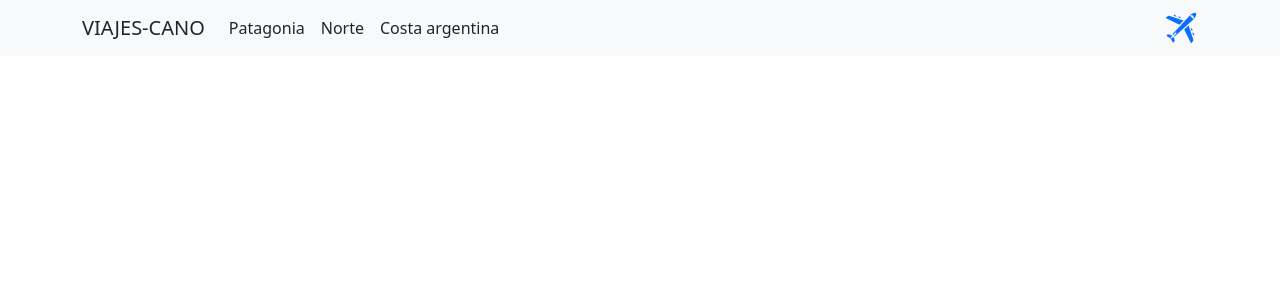
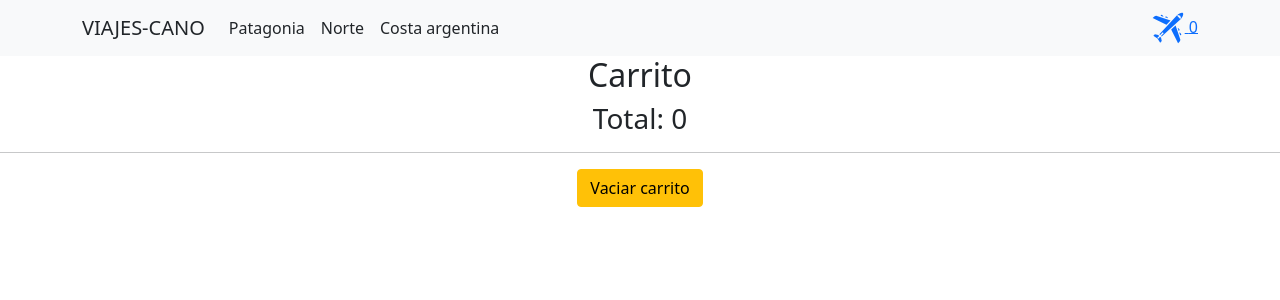
Before and after one commit to Micano1992/Viajes-Cano, a React (Create React App) app: page /cart in a window 1280 px wide. Shown: the top 300 px of the page. Built offline with nearby package versions, Linux system fonts and the light colour scheme.

Commit message:
Entrega Clase 10 - Context

```diff
--- a/src/App.js
+++ b/src/App.js
@@ -4,19 +4,22 @@ import 'bootstrap/dist/css/bootstrap.min.css';
 import { ItemListContainer } from './Componentes/ItemListContainer/ItemListContainer'
 import { BrowserRouter, Routes, Route, Navigate } from 'react-router-dom'
 import { ItemDetalleContainer } from './Componentes/ItemDetalleContainer/ItemDetalleContainer'
-import Cart from './Componentes/Cart/Cart';
+import { CartProvider } from './Contextos/CartContext'
+import { CartView } from './Componentes/CartView/CartView';
 
 function App() {
+
   return (
     <div className="App">
 
+      <CartProvider>
         <BrowserRouter>
 
           <BarraMenu />
 
           <Routes>
             <Route path="/" element={<ItemListContainer greeting="Página web de turimo argentino"> </ItemListContainer>}></Route>
-          <Route path="/cart" element={<Cart />}></Route>
+            <Route path="/cart" element={<CartView />}></Route>
             <Route path="/paquetes" element={<ItemListContainer greeting="Página web de turimo argentino"> </ItemListContainer>}></Route>
             <Route path="/paquetes/:catId" element={<ItemListContainer greeting="Página web de turimo argentino"> </ItemListContainer>}></Route>
             <Route path="/detalle/:itemId" element={<ItemDetalleContainer> </ItemDetalleContainer>}></Route>
@@ -25,6 +28,7 @@ function App() {
           </Routes>
 
         </BrowserRouter >
+      </CartProvider>
 
     </div >
   );
--- a/src/Componentes/CardWiget/CardWidget.js
+++ b/src/Componentes/CardWiget/CardWidget.js
@@ -1,13 +1,17 @@
+import React, { useContext } from 'react'
 import { GiCommercialAirplane } from "react-icons/gi";
 import './CardWidget.css'
+import { CartContext } from '../../Contextos/CartContext'
 
 
 export const CardWidget = () => {
 
+    const { totalCantidadCarrito } = useContext(CartContext)
+
     return (
         <>
             <GiCommercialAirplane className="CardWidgetAltura" />
-
+            <span> {totalCantidadCarrito()} </span>
         </>
     )
 }
--- a/src/Componentes/Cart/Cart.js
+++ b/src/Componentes/Cart/Cart.js
@@ -1,9 +1,27 @@
-import React from 'react'
+import React, { useContext } from 'react'
+import { CartContext } from '../../Contextos/CartContext'
+import Card from 'react-bootstrap/Card'
 
-export default function Cart() {
+
+
+export const Cart = ({ paquete }) => {
+
+    const { quitarPaquete } = useContext(CartContext)
+
+
     return (
-        <div>
+        <div >
+            < Card border="primary" style={{ width: '18rem', margin: '4rem' }}  >
+                <Card.Header>{paquete.id} - {paquete.name}</Card.Header>
+                <Card.Body>
+                    <Card.Title>Precio: {paquete.price}</Card.Title>
+                    <Card.Title>Cantidad: {paquete.cantidad}</Card.Title>
+                    <Card.Title>Total: {Number(paquete.cantidad) * Number(paquete.price)}</Card.Title>
 
-        </div>
+                    <button className='btn btn-secondary' onClick={() => { quitarPaquete(paquete) }}>Quitar paquete</button>
+                </Card.Body>
+            </Card >
+
+        </div >
     )
 }
--- /dev/null
+++ b/src/Componentes/CartView/CartView.css
@@ -0,0 +1,4 @@
+.carrito {
+    display: flex;
+    justify-content: center;
+}
--- /dev/null
+++ b/src/Componentes/CartView/CartView.js
@@ -0,0 +1,34 @@
+import React, { useContext } from 'react'
+import Button from 'react-bootstrap/Button'
+import { CartContext } from '../../Contextos/CartContext'
+import { Cart } from '../Cart/Cart'
+import './CartView.css'
+
+export const CartView = () => {
+
+    const { carrito, vaciarCarrito, totalCarrito } = useContext(CartContext)
+
+    console.log(totalCarrito)
+
+    return (
+        <div >
+            <h2>Carrito</h2>
+
+            <article className='carrito'>
+
+                {carrito.map((paq) =>
+
+                    <Cart paquete={paq} ></Cart>
+                )
+                }
+
+            </article>
+
+            <h3> Total: {totalCarrito()} </h3>
+
+            <hr />
+
+            <Button className='btn btn-warning' onClick={vaciarCarrito} > Vaciar carrito </Button>
+        </div>
+    )
+}
--- a/src/Componentes/ItemDetalle/ItemDetalle.js
+++ b/src/Componentes/ItemDetalle/ItemDetalle.js
@@ -1,17 +1,17 @@
-import { React, useState } from 'react'
+import { React, useState, useContext } from 'react'
 import Card from 'react-bootstrap/Card'
 import { useNavigate } from 'react-router'
 import Button from 'react-bootstrap/Button'
 import { ItemCount } from "../ItemCount/ItemCount"
-
-
-
+import { CartContext } from '../../Contextos/CartContext'
 
 export const ItemDetalle = ({ paquete }) => {
 
     const navigate = useNavigate()
+
     const [cantidad, setCantidad] = useState(paquete.stockInicial)
-    const [itemAgregado, setItemAgregado] = useState(false)
+    // const [itemAgregado, setItemAgregado] = useState(false)
+    const { agregarPaquete, existePaquete } = useContext(CartContext)
 
     const hadleVolver = () => {
         navigate(-1)
@@ -28,7 +28,11 @@ export const ItemDetalle = ({ paquete }) => {
 
     const onAdd = () => {
         if (cantidad > 0) {
-            setItemAgregado(true);
+            agregarPaquete(
+                { ...paquete, cantidad }
+            )
+
+            // setItemAgregado(true);
         }
         else {
             alert("No indicó cantidad de paquetes")
@@ -48,7 +52,7 @@ export const ItemDetalle = ({ paquete }) => {
                     <Card.Text>Precio: {paquete.price} </Card.Text>
                     <Card.Text>Categoria: {paquete.categoria} </Card.Text>
 
-                    {!itemAgregado
+                    {!existePaquete(paquete)
                         ? <ItemCount
                             item={paquete}
                             setCantidad={setCantidad}
--- a/src/Componentes/ItemDetalleContainer/ItemDetalleContainer.js
+++ b/src/Componentes/ItemDetalleContainer/ItemDetalleContainer.js
@@ -12,14 +12,16 @@ export const ItemDetalleContainer = () => {
 
     const { itemId } = useParams()
 
+    console.log(itemId)
+
     useEffect(() => {
 
         setLoading(true)
 
         buscarProductos()
             .then(resp => {
-                console.log(resp)
                 setPaqDetalle(resp.find(paq => paq.id === Number(itemId)))
+
             })
 
             .finally(() =>
--- /dev/null
+++ b/src/Contextos/CartContext.js
@@ -0,0 +1,51 @@
+import React, { createContext, useState } from 'react'
+
+export const CartContext = createContext()
+
+export const CartProvider = ({ children }) => {
+
+    const [carrito, setCarrito] = useState([])
+
+    const agregarPaquete = (paquete) => {
+
+        setCarrito([...carrito, paquete])
+    }
+
+    const quitarPaquete = (paquete) => {
+        setCarrito(carrito.filter(paq => paq.id !== paquete.id))
+    }
+
+    const vaciarCarrito = () => {
+        setCarrito([])
+    }
+
+    const totalCarrito = () => {
+        return carrito.reduce((acc, paq) => acc + paq.price * paq.cantidad, 0)
+    }
+
+    const totalCantidadCarrito = () => {
+        return carrito.reduce((acc, paq) => acc + paq.cantidad, 0)
+    }
+
+    const existePaquete = (paquete) => {
+        return carrito.some(paq => paq.id === paquete.id)
+    }
+
+    return (
+        <CartContext.Provider value={{
+            carrito,
+            agregarPaquete,
+            quitarPaquete,
+            existePaquete,
+            vaciarCarrito,
+            totalCantidadCarrito,
+            totalCarrito
+        }}>
+            {children}
+
+        </CartContext.Provider>
+
+    )
+
+
+}
```
Lines whose indentation alone changed are shown as unchanged.
